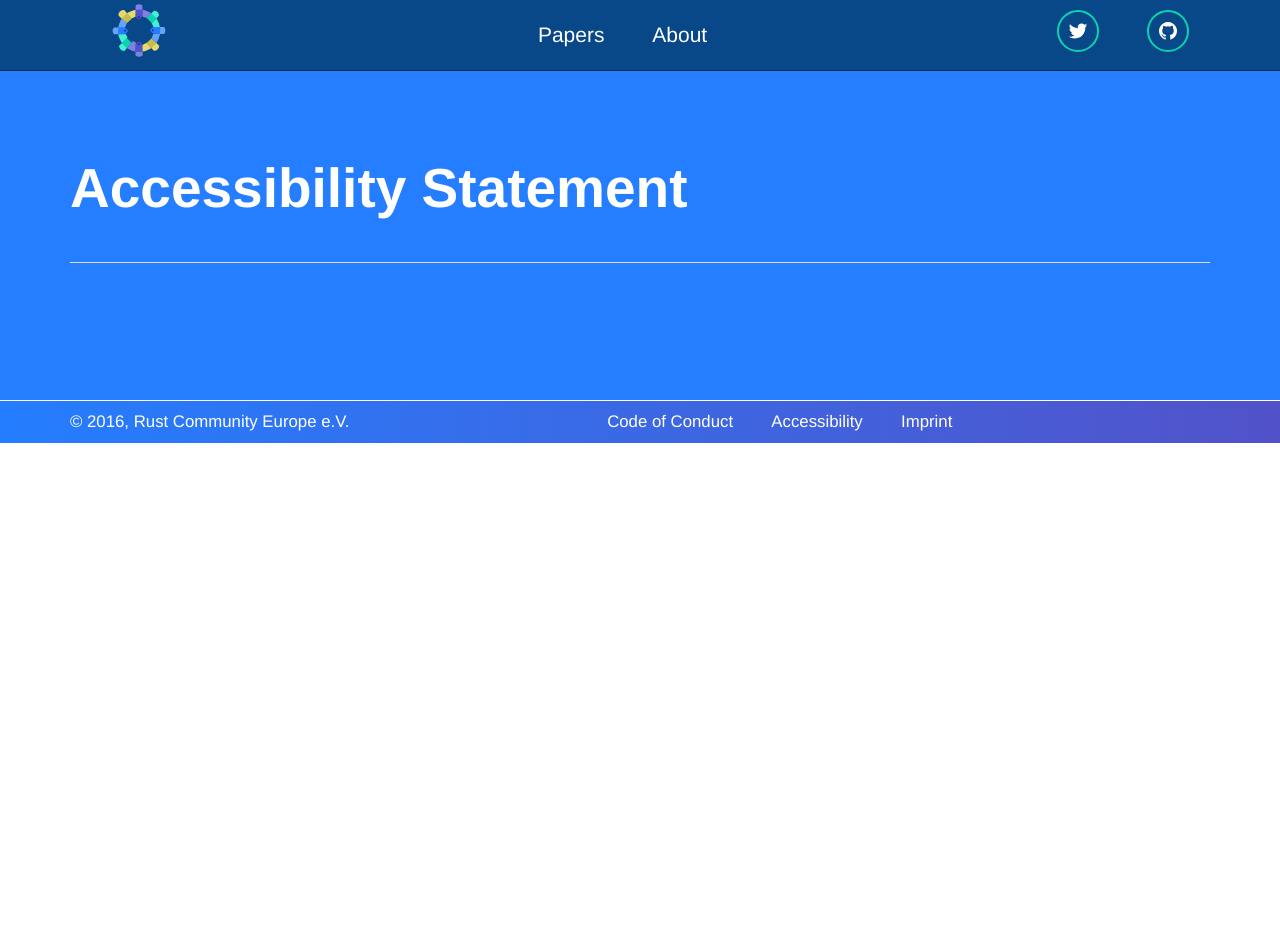
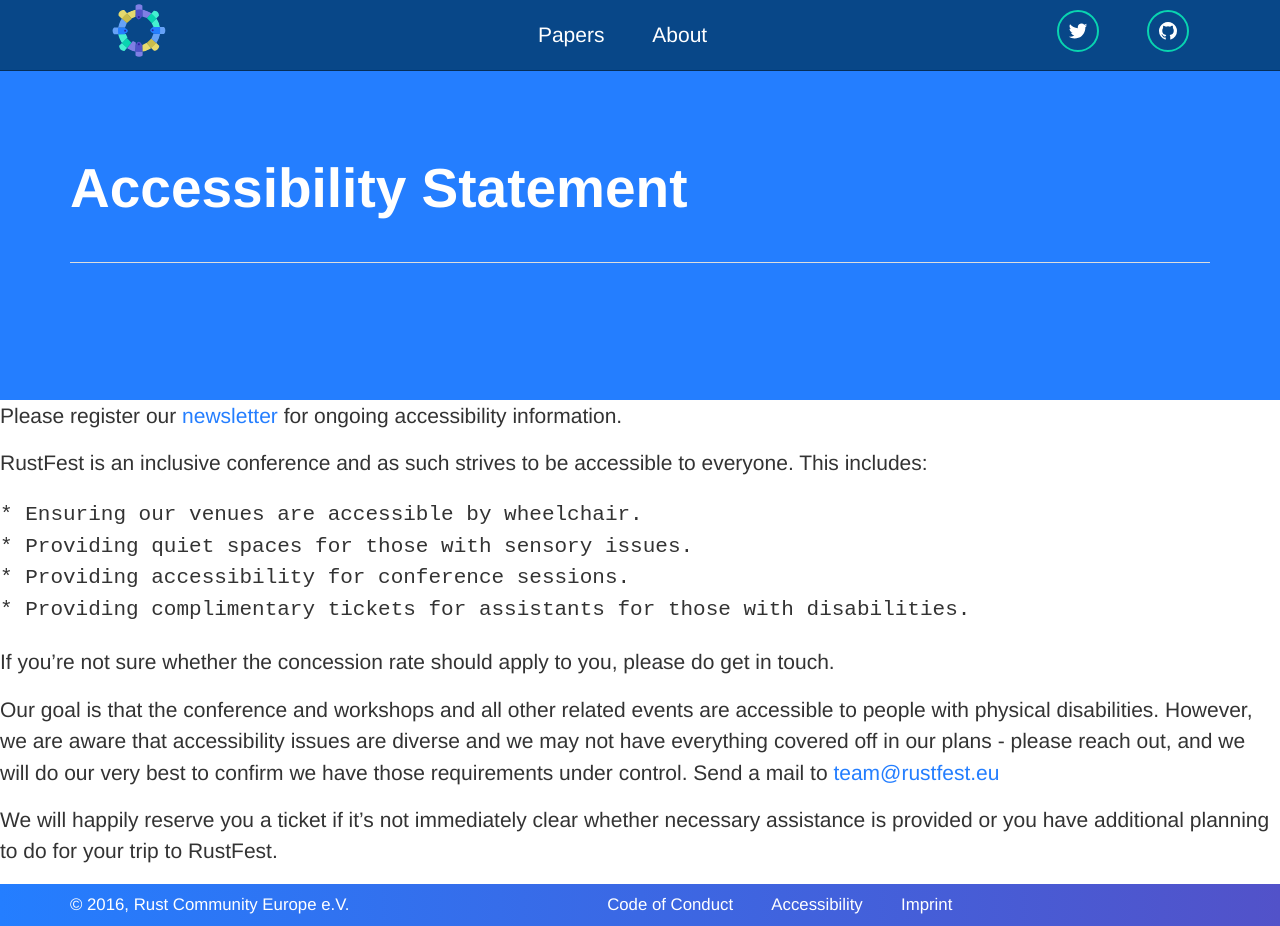
Before and after one commit to RustFestEU/blog.rustfest.eu, a Jekyll site: the page built from accessibility.md, in a window 1280 px wide. Built offline with Jekyll 4.4.1, drawn with Linux system fonts in a browser that asks for light colours; before the commit the page ends 900 px from its top, so only the background shows below that.

Commit message:
Accessibility statement

```diff
--- a/accessibility.md
+++ b/accessibility.md
@@ -3,3 +3,18 @@ layout: page
 permalink: /accessibility/
 title: Accessibility Statement
 ---
+
+Please register our [newsletter](https://ti.to/rust-community-europe/rustfest-2016) for ongoing accessibility information.
+
+RustFest is an inclusive conference and as such strives to be accessible to everyone. This includes:
+
+    * Ensuring our venues are accessible by wheelchair.
+    * Providing quiet spaces for those with sensory issues.
+    * Providing accessibility for conference sessions.
+    * Providing complimentary tickets for assistants for those with disabilities.
+
+If you're not sure whether the concession rate should apply to you, please do get in touch.
+
+Our goal is that the conference and workshops and all other related events are accessible to people with physical disabilities. However, we are aware that accessibility issues are diverse and we may not have everything covered off in our plans - please reach out, and we will do our very best to confirm we have those requirements under control. Send a mail to [team@rustfest.eu](mailto:team@rustfest.eu)
+
+We will happily reserve you a ticket if it's not immediately clear whether necessary assistance is provided or you have additional planning to do for your trip to RustFest.
```
